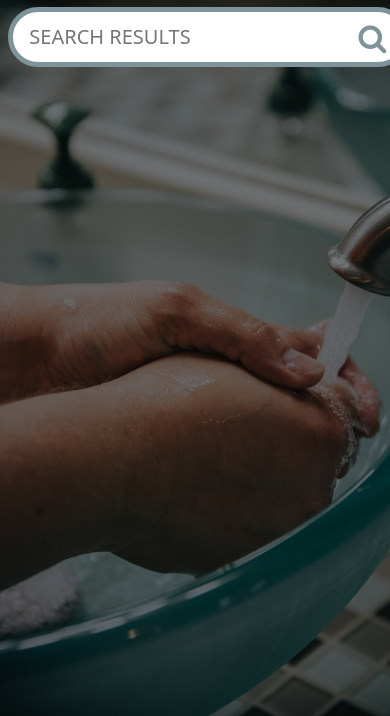
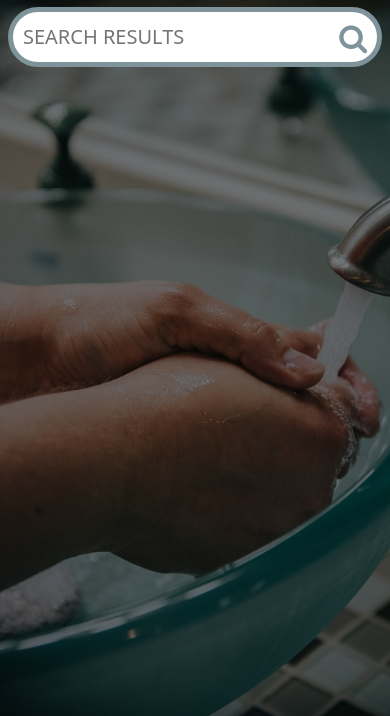
Before and after one commit to alcmene00/day_zero, a PHP site: page /search_results.php in a window 390 px wide; the page is wider, and only the part inside the window is pictured. Shown: the part 127-843 px from the top of that part. Run offline with PHP 8.4, Linux system fonts and the light colour scheme.

Commit message:
search box fixed

```diff
--- a/search.php
+++ b/search.php
@@ -27,6 +27,5 @@
     <?php
       include_once 'footer.php';
     ?>
-    <script src="menu.js"></script>
   </body>
 </html>
--- a/search_results.css
+++ b/search_results.css
@@ -62,6 +62,20 @@ input:focus {
   justify-content: space-around;
 }
 
+@media screen and (max-width: 400px) {
+  .search-box {
+    width: 100%;
+  }
+
+  button,
+  input,
+  optgroup,
+  select,
+  textarea {
+    margin: 7px;
+  }
+}
+
 form button {
   background: none;
   color: #7e939a;
```
Also changed, not shown: search.css (+14 -0 lines).
